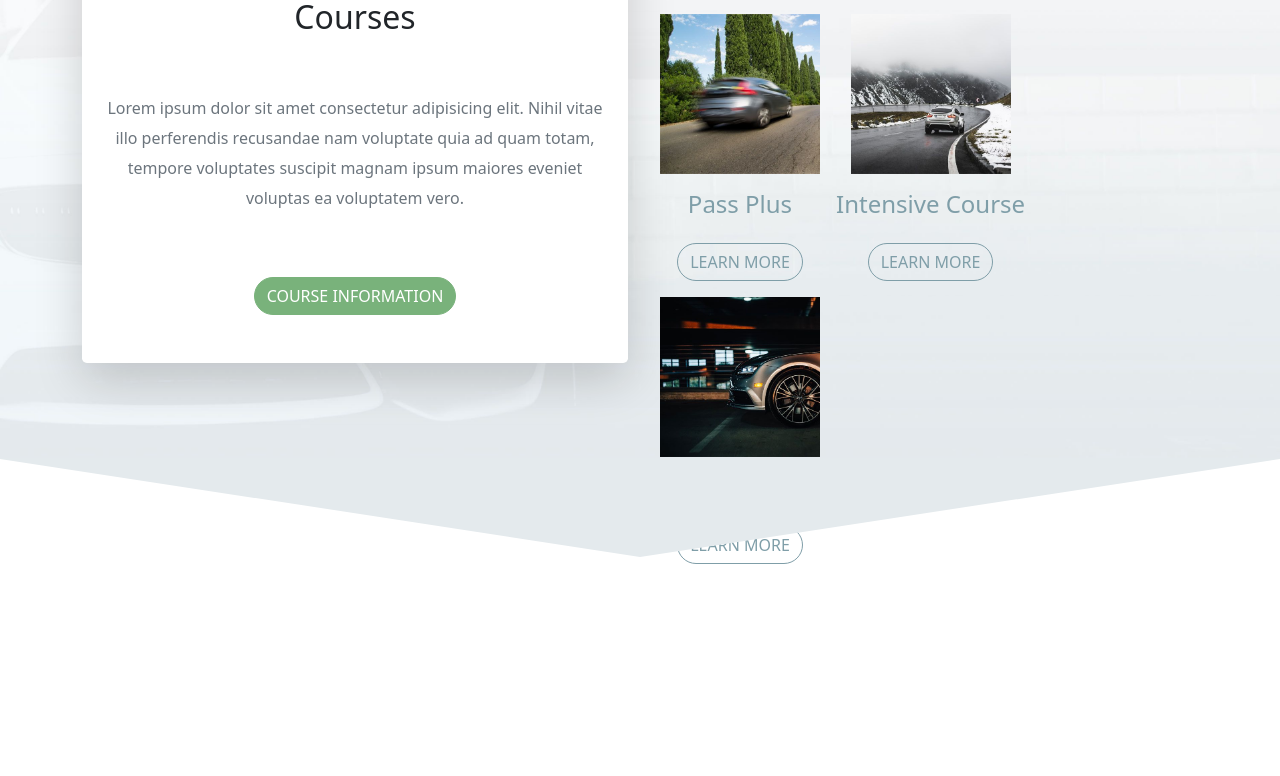
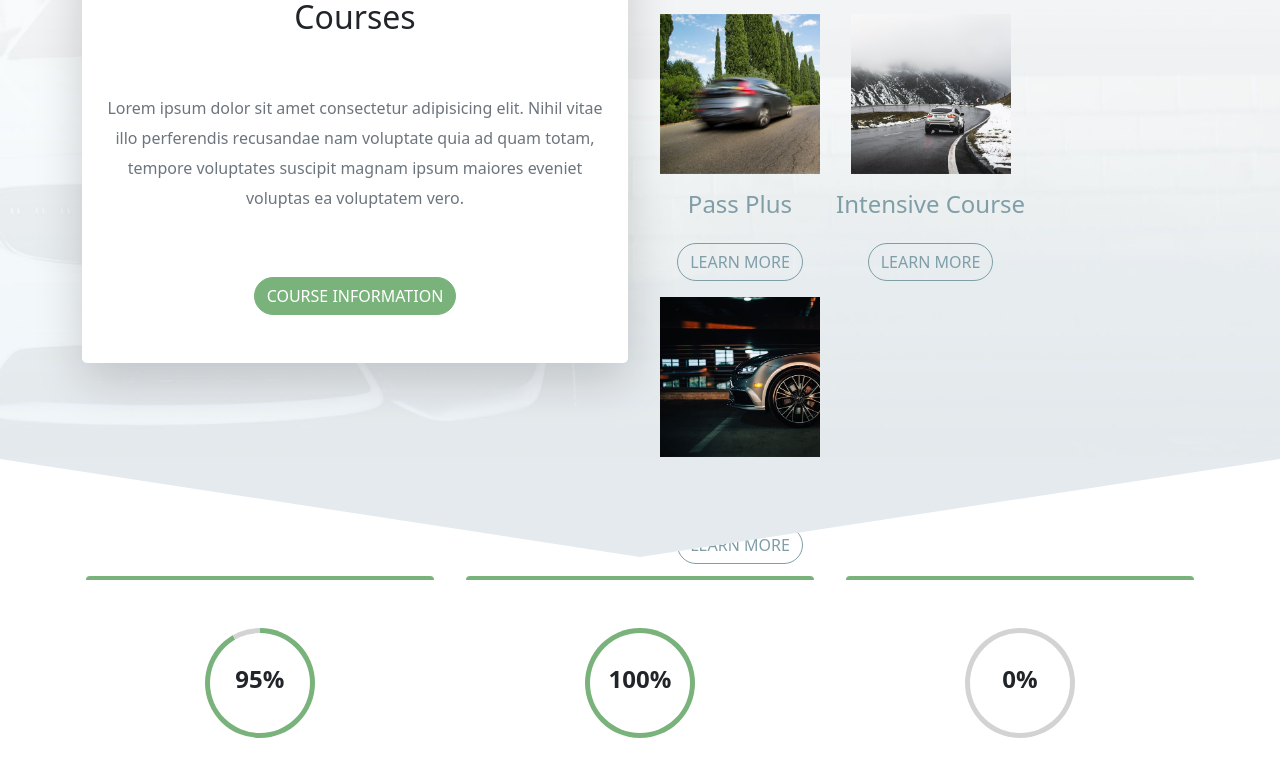
Before and after one commit to GianlucaPolcino/proj-html-vuejs, a Vue app: page / in a window 1280 px wide. Shown: the part 1624-2400 px from the top of the page. Before the commit the page ends 2196 px from the top, so only its background shows below. Built offline with nearby package versions, Linux system fonts and the light colour scheme.

Commit message:
percentage in progress

```diff
--- a/src/components/Main.vue
+++ b/src/components/Main.vue
@@ -60,7 +60,7 @@
           <div class="container">
             <div class="row">
 
-              <div class="col-6">
+              <div class="col-lg-6 col-md-12">
                   <div class="gp-courses shadow-lg rounded-3">
                     <img src="../assets/img/new-corner.jpg" alt="">
                     <div class="text-center container">
@@ -71,7 +71,7 @@
                   </div>
               </div>
 
-              <div class="col-6 pt-5 gp-course-choice">
+              <div class="col-lg-6 col-md-12 pt-5 gp-course-choice">
                   <div v-for="course in courses" :key="course.id" class="d-inline-block text-center p-2">
                       <img class="gp-course-img pb-3" :src="course.img" alt="course.img">
                       <h4 class="pb-3">{{course.title}}</h4>
@@ -82,11 +82,44 @@
          </div>
       </div>
 
-      <!-- FOURTH SECTION -->
+      <!-- INTERLUDE BACKGROUND -->
 
       <div>
           <svg class="fusion-big-triangle-candy" xmlns="http://www.w3.org/2000/svg" version="1.1" width="100%" height="100" viewBox="0 0 100 100" preserveAspectRatio="none" style="fill:#e4eaed;padding:0;"><path d="M-1 -1 L50 99 L101 -1 Z"></path></svg>
       </div>
+
+      <!-- FOURTH SECTION -->
+
+      <div class="gp-wrapper p-5">
+          <div class="container">
+            <div class="row justify-content-center">
+              <div class="col gp-border py-5 mx-3">
+                    <div class="circle-border-1">
+                        <div class="circle-1 d-flex align-items-center justify-content-center">
+                            <h4 class="fw-bold">95%</h4>
+                        </div>
+                    </div>
+              </div>
+
+              <div class="col gp-border py-5 mx-3">
+                    <div class="circle-border-2">
+                        <div class="circle-2 d-flex align-items-center justify-content-center">
+                            <h4 class="fw-bold">100%</h4>
+                        </div>
+                    </div>
+              </div>
+
+              <div class="col gp-border py-5 mx-3">
+                    <div class="circle-border-3">
+                        <div class="circle-3 d-flex align-items-center justify-content-center">
+                            <h4 class="fw-bold">0%</h4>
+                        </div>
+                    </div>
+              </div>
+          </div>
+         </div>
+      </div>
+
   </div>
 </template>
 
@@ -140,6 +173,8 @@ export default {
     }
 
     .gp-third-section{
+
+
         height: 500px;
         background-image: url(../assets/img/promise-background.jpg);
         background-size: cover;
@@ -180,4 +215,82 @@ export default {
 
     }
 
+   .gp-wrapper{
+
+        margin-top: -30px;
+        background-color: white;
+        z-index: 999;
+
+        .gp-border{
+            border-top: 4px solid #79b27b;
+            border-radius: 4px;
+        }
+
+        .circle-1 {
+            position: relative;
+            top: 5px;
+            left: 5px;
+            text-align: center;
+            width: 100px;
+            height: 100px;
+            border-radius: 100%;
+            background-color: #ffffff;
+        }
+
+        .circle-border-1 {
+            position: relative;
+            text-align: center;
+            width: 110px;
+            height: 110px;
+            margin-left: 33%;
+            border-radius: 100%;
+            background-color: #E53B3B;
+            background: linear-gradient(270deg, #79b27b 50%, transparent 50%), linear-gradient(60deg, #79b27b 50%, lightgray 50%)
+        }
+
+        .circle-2 {
+            position: relative;
+            top: 5px;
+            left: 5px;
+            text-align: center;
+            width: 100px;
+            height: 100px;
+            border-radius: 100%;
+            background-color: #ffffff;
+        }
+
+        .circle-border-2 {
+            position: relative;
+            text-align: center;
+            width: 110px;
+            height: 110px;
+            margin-left: 33%;
+            border-radius: 100%;
+            background-color: #E53B3B;
+            background: linear-gradient(270deg, #79b27b 50%, transparent 50%), linear-gradient(90deg, #79b27b 50%, lightgray 50%)
+        }
+
+        .circle-3 {
+            position: relative;
+            top: 5px;
+            left: 5px;
+            text-align: center;
+            width: 100px;
+            height: 100px;
+            border-radius: 100%;
+            background-color: #ffffff;
+        }
+
+        .circle-border-3 {
+            position: relative;
+            text-align: center;
+            width: 110px;
+            height: 110px;
+            margin-left: 33%;
+            border-radius: 100%;
+            background-color: #E53B3B;
+            background: linear-gradient(0deg, lightgray 50%, transparent 50%), linear-gradient(360deg, transparent 50%, lightgray 50%)
+        }
+   }
+
 </style>
```
